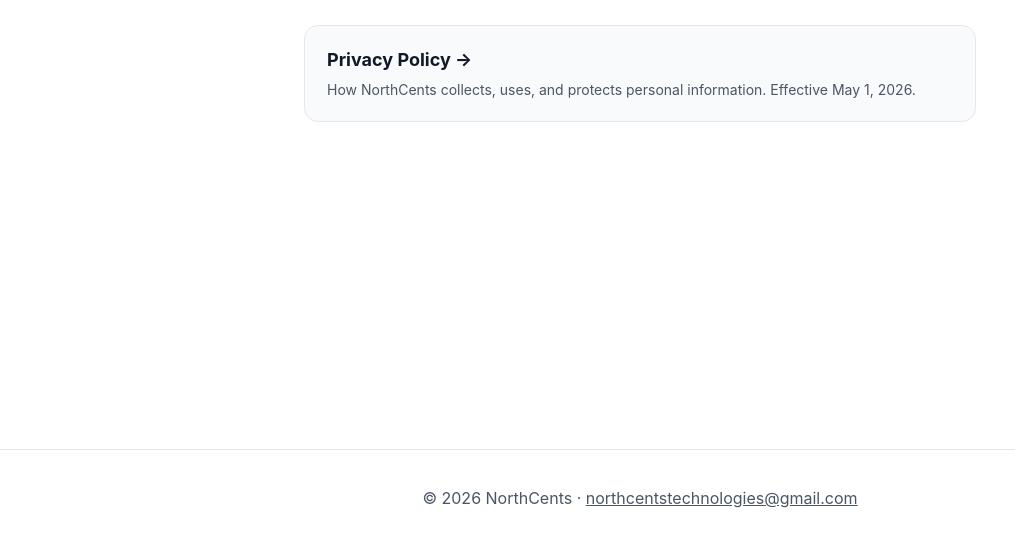
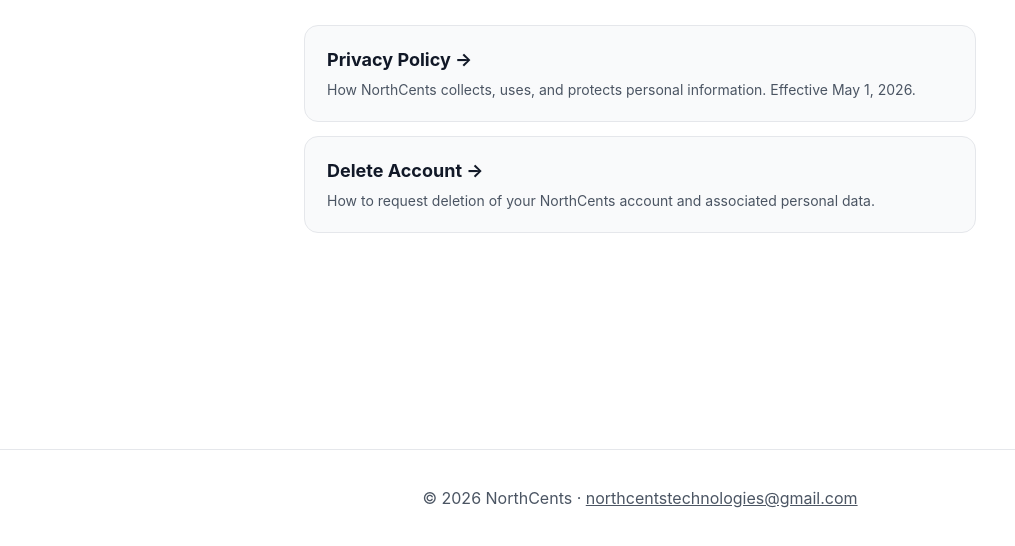
Before and after one commit to northcentstechnologies/legal, a plain HTML site: page index.html in a window 1280 px wide. Shown: the part 252-798 px from the top of the page, without its empty margins (0-1015 px from the left). Drawn offline with Linux system fonts and the light colour scheme.

Commit message:
Update index.html

```diff
--- a/index.html
+++ b/index.html
@@ -129,6 +129,10 @@
       <h2>Privacy Policy →</h2>
       <p>How NorthCents collects, uses, and protects personal information. Effective May 1, 2026.</p>
     </a>
+    <a class="card" href="/delete-account/">
+      <h2>Delete Account →</h2>
+      <p>How to request deletion of your NorthCents account and associated personal data.</p>
+    </a>
   </div>
 </main>
 <footer>
```
